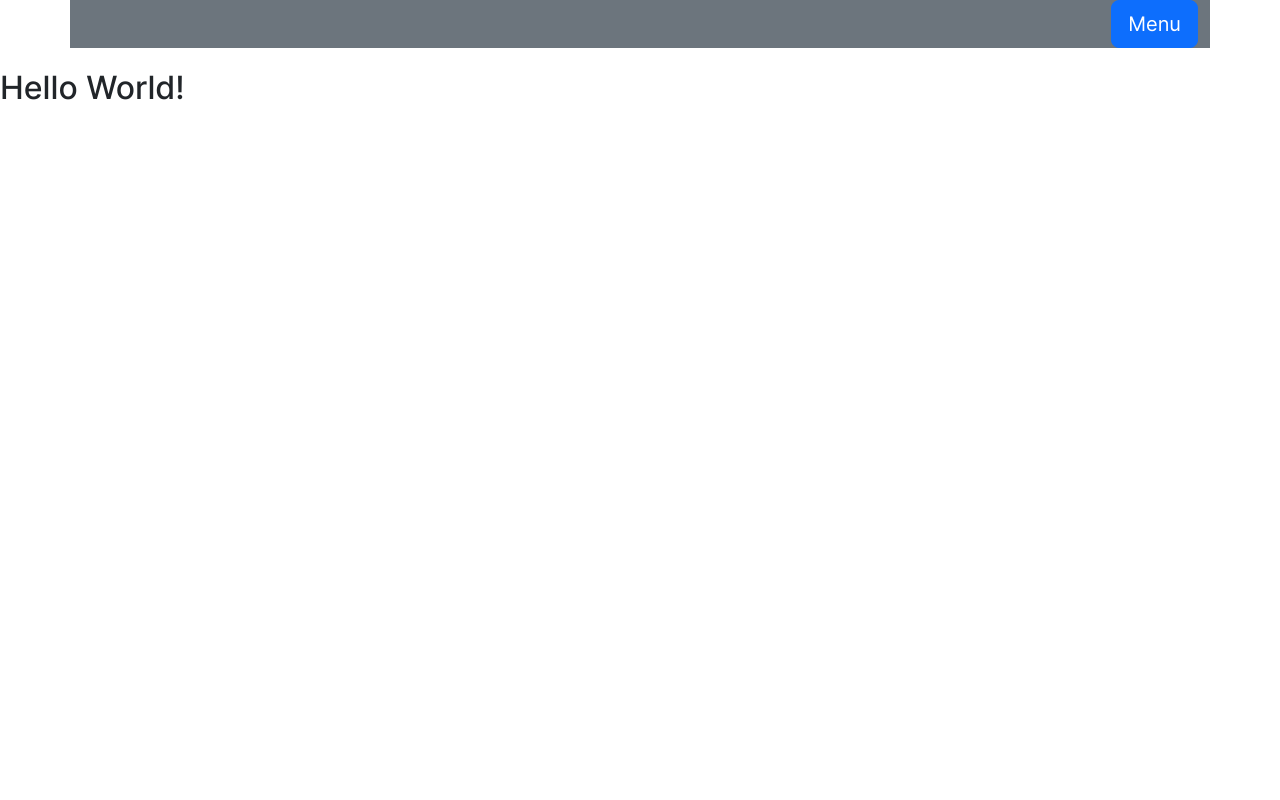
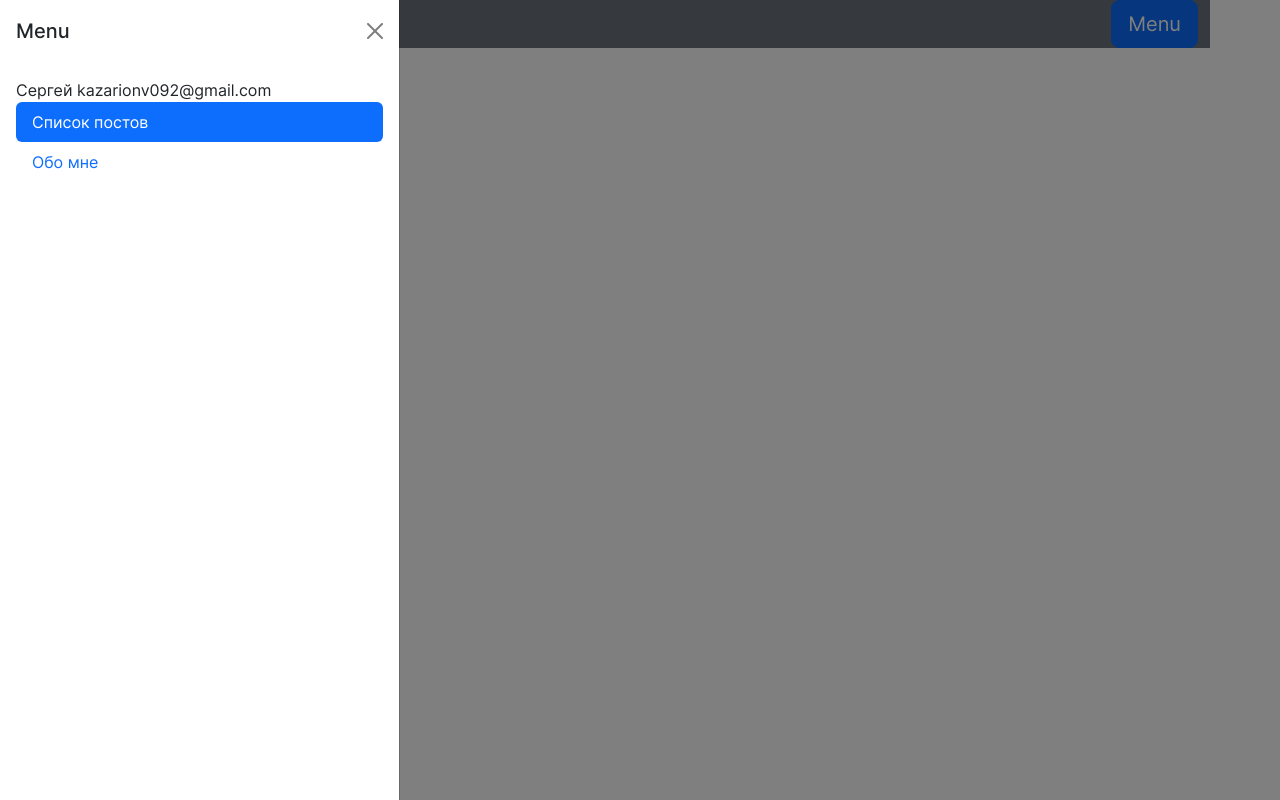
Before and after one commit to SergeyKazarinov/user-posts, a React (Vite) app: page / in a window 1280 px wide. Both pictures are taken after a click on the button "Menu". Built offline with nearby package versions, Linux system fonts and the light colour scheme.

Commit message:
feat(burger-menu): add burger-menu widget
add nav.links

```diff
--- a/src/app/app-router.tsx
+++ b/src/app/app-router.tsx
@@ -11,8 +11,8 @@ const AppRouter: FC = () => (
     <Routes>
       <Route element={<Layout />}>
         <Route path="/" element={<MainPage />} />
+        <Route path="/about-me" element={<PageNotFound />} />
       </Route>
-      <Route path="*" element={<PageNotFound />} />
     </Routes>
   </Suspense>
 );
--- a/src/app/layouts/baseLayout.tsx
+++ b/src/app/layouts/baseLayout.tsx
@@ -1,6 +1,6 @@
 import { FC } from 'react';
 import { Outlet } from 'react-router-dom';
-import Header from 'widgets/header';
+import { BurgerMenu, Header } from 'widgets';
 
 interface LayoutProps {
 
@@ -9,6 +9,7 @@ interface LayoutProps {
 const Layout: FC<LayoutProps> = () => (
   <>
     <Header />
+    <BurgerMenu />
     <main>
       <Outlet />
     </main>
--- a/src/features/burger-menu-button/ui.tsx
+++ b/src/features/burger-menu-button/ui.tsx
@@ -1,4 +1,4 @@
-import { useAppDispatch, useAppSelector } from 'app/store/app-store';
+import { useAppDispatch } from 'app/store/app-store';
 import { FC } from 'react';
 import { Button } from 'react-bootstrap';
 import { TOGGLE_BURGER_MENU } from 'shared';
@@ -9,11 +9,9 @@ interface BurgerMenuButtonProps {
 
 const BurgerMenuButton: FC<BurgerMenuButtonProps> = () => {
   const dispatch = useAppDispatch();
-  const isBurger = useAppSelector((store) => store.toggleBurgerMenuReducer.isBurger);
 
   const onClick = () => {
     dispatch({ type: TOGGLE_BURGER_MENU });
-    console.log(isBurger);
   };
   return (
     <Button variant='primary' size='lg' onClick={onClick}>Menu</Button>
--- /dev/null
+++ b/src/widgets/burger-menu/burger-menu.tsx
@@ -0,0 +1,37 @@
+import { useAppDispatch, useAppSelector } from 'app/store/app-store';
+import { toggleBurgerMenuAction } from 'entities';
+import { FC } from 'react';
+import { Nav, Offcanvas } from 'react-bootstrap';
+import { useLocation } from 'react-router-dom';
+
+interface BurgerMenuProps {
+
+}
+
+const BurgerMenu: FC<BurgerMenuProps> = () => {
+  const isBurger = useAppSelector((store) => store.toggleBurgerMenuReducer.isBurger);
+  const dispatch = useAppDispatch();
+  const location = useLocation();
+
+  const handleClose = () => {
+    dispatch(toggleBurgerMenuAction());
+  };
+
+  return (
+    <Offcanvas show={isBurger} onHide={handleClose}>
+      <Offcanvas.Header closeButton>
+        <Offcanvas.Title>Menu</Offcanvas.Title>
+      </Offcanvas.Header>
+      <Offcanvas.Body>
+        Сергей
+        kazarionv092@gmail.com
+        <Nav activeKey={location.pathname} variant='pills' className="flex-column">
+          <Nav.Link href="/" eventKey="/">Список постов</Nav.Link>
+          <Nav.Link href='/about-me' eventKey="/about-me">Обо мне</Nav.Link>
+        </Nav>
+      </Offcanvas.Body>
+    </Offcanvas>
+  );
+};
+
+export default BurgerMenu;
--- /dev/null
+++ b/src/widgets/burger-menu/index.ts
@@ -0,0 +1,3 @@
+import BurgerMenu from './burger-menu';
+
+export default BurgerMenu;
--- /dev/null
+++ b/src/widgets/index.ts
@@ -0,0 +1,2 @@
+export { default as Header } from './header';
+export { default as BurgerMenu } from './burger-menu';
```
